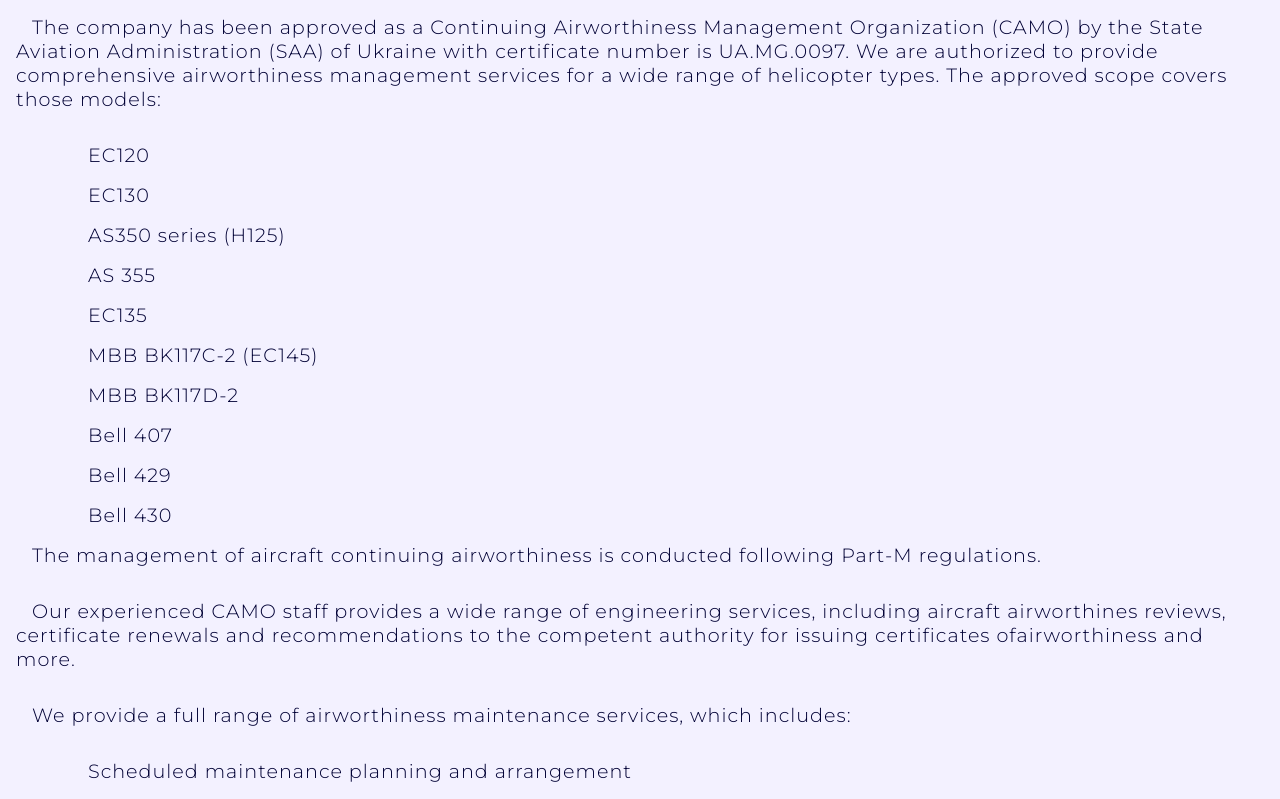
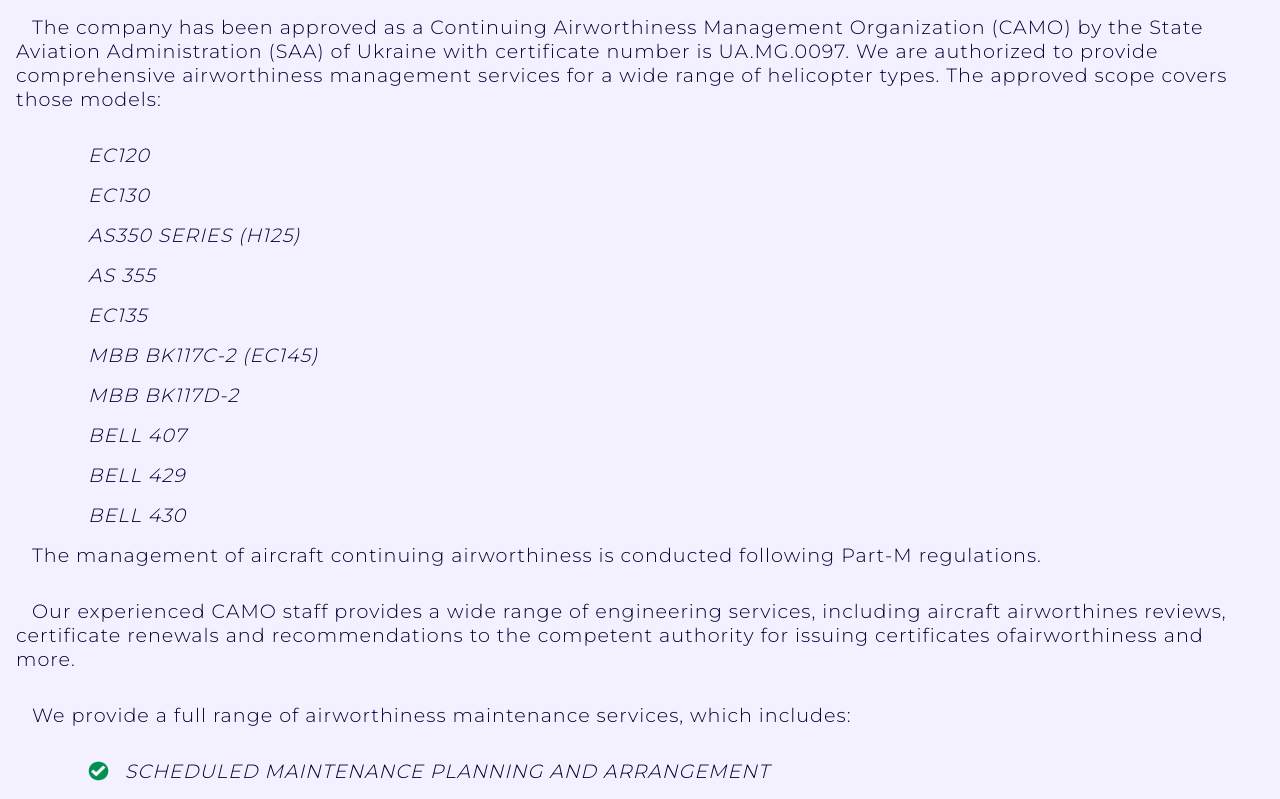
Before and after one commit to Zakatsiura/b2b_site, a React (Create React App) app: page /service/camo in a window 1280 px wide. Shown: the part 200-999 px from the top of the page. Built offline with nearby package versions, Linux system fonts and the light colour scheme.

Commit message:
Add marker

```diff
--- a/src/components/Camo/Camo.module.css
+++ b/src/components/Camo/Camo.module.css
@@ -20,6 +20,12 @@
 
 /* .text__wrapper {} */
 
+.marker {
+    width: 1.3rem;
+    margin-right: 1rem;
+    border-radius: 50%;
+}
+
 .text {
     text-indent: 1rem;
     padding: 1rem 0;
@@ -30,10 +36,16 @@
 }
 
 .list__item {
+    display: flex;
+    align-items: center;
     padding: 1rem 2rem 0;
     list-style-type: none;
+    text-transform: uppercase;
+    font-style: italic;
 }
 
-/* @media (max-width: 900px) {
-
-} */
+@media (max-width: 900px) {
+    .list__item {
+        padding: 1rem 0;
+    }
+}
--- a/src/components/Camo/Camo.tsx
+++ b/src/components/Camo/Camo.tsx
@@ -1,6 +1,7 @@
 import { useContext } from 'react';
+
 import styles from './Camo.module.css';
-
+import marker from '../../assets/icons/marker1.png';
 import { LanguageContext } from '../../context/languageContext';
 import { locales } from '../../locales/locales';
 
@@ -88,6 +89,11 @@ const Camo = () => {
                     <ul className={styles.list}>
                         {MaintenanceList.map((item, index) => (
                             <li key={index} className={styles.list__item}>
+                                <img
+                                    className={styles.marker}
+                                    src={marker}
+                                    alt="marker"
+                                />
                                 {item}
                             </li>
                         ))}
```
Also changed, not shown: src/assets/icons/icon-li.png (added), src/assets/icons/marker1.png (added).
